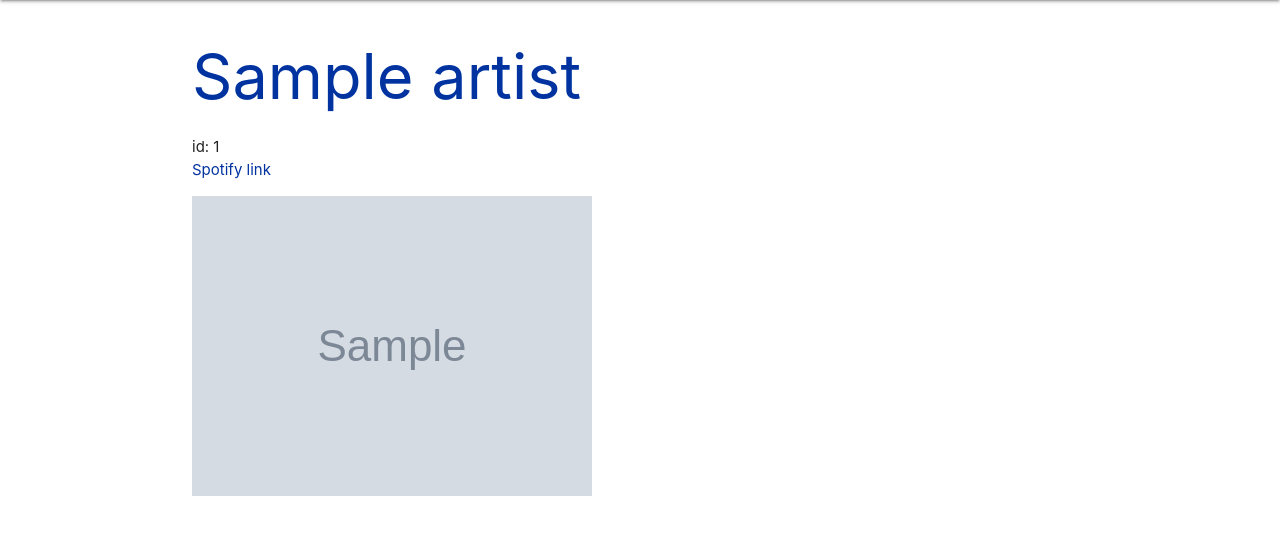
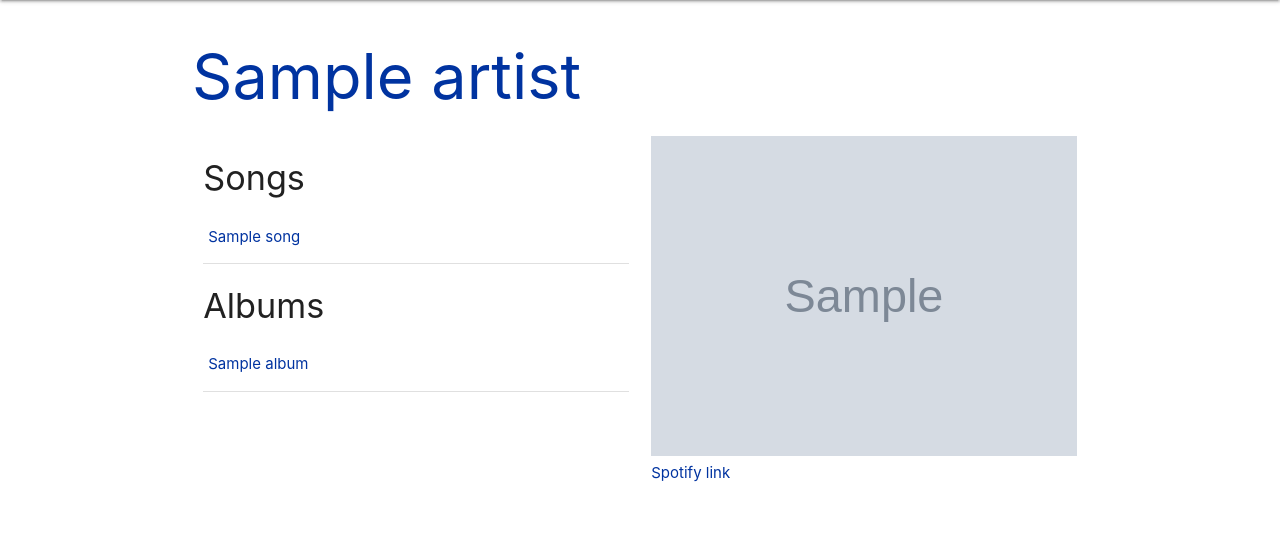
Before and after one commit to hain222/CS498GroupRepo, a Django app: page /artists/1 in a window 1280 px wide. Shown: the part 64-599 px from the top of the page. Run offline with Django 3.2, Linux system fonts and the light colour scheme; tables that the repository leaves empty hold one stand-in row (values such as "Sample post"); grey boxes marked "Sample" are stand-in pictures.

Commit message:
update templates/pages

```diff
--- a/django_project/blog/static/blog/css/custom.css
+++ b/django_project/blog/static/blog/css/custom.css
@@ -31,7 +31,7 @@ br {
 	margin-top: 2;
 }
 
-a{
+a {
 	color: #0033A0;
 }
 a.hover{
--- a/django_project/blog/templates/blog/artist.html
+++ b/django_project/blog/templates/blog/artist.html
@@ -3,11 +3,51 @@
 {% block content %}
 <div class="container">
 	<h1>{{ artist.name }}</h1>
-	<p>
-		id: {{ artist.id }}
-		<br>
-		<a href="{{ artist.link }}">Spotify link</a>
-	</p>
-	<img src="{{ artist.image }}" alt="">
+	<div class="row">
+		<div class="col s12 m6">
+			<div class="">
+				<h4>Songs</h4>
+				<table>
+					{% for song in songs %}
+					{% for as in artist_song_ids %}
+					{% if as.song_id == song.id %}
+					<tr>
+						<td>
+							<a href="/songs/{{ song.id }}">
+								{{ song.name }}
+							</a>
+						</td>
+					</tr>
+					{% endif %}
+					{% endfor %}
+					<br>
+					{% endfor %}
+				</table>
+			</div>
+			<div class="">
+				<h4>Albums</h4>
+				<table>
+					{% for album in albums %}
+					{% for as in artist_album_ids %}
+					{% if as.album_id == album.id %}
+					<tr>
+						<td>
+							<a href="/albums/{{ album.id }}">
+								{{ album.name }}
+							</a>
+						</td>
+					</tr>
+					{% endif %}
+					{% endfor %}
+					<br>
+					{% endfor %}
+				</table>
+			</div>
+		</div>
+		<div class="col s12 m6">
+				<img src="{{ artist.image }}" alt="" width="100%">
+				<a href="{{ artist.link }}">Spotify link</a>
+		</div>
+	</div>
 </div>
 {% endblock content %}
--- a/django_project/blog/views.py
+++ b/django_project/blog/views.py
@@ -42,8 +42,6 @@ def about(request):
 
 def albums(request):
 	albums = Album.objects.all()
-
-
 	return render(
 		request,
 		'blog/albums.html',
@@ -57,12 +55,16 @@ def album(request, albumid):
 	album = Album.objects.filter(id=albumid).first()
 
 	song_ids = Song.objects.values('id')
-
-	song_id_list=list()
+	song_id_list = list()
 	for i in Songalbum.objects.filter(song_id__in=song_ids, album_id=albumid).values('song_id'):
 		song_id_list.append(i['song_id'])
+	songs = Song.objects.filter(id__in=song_id_list)
 
-	songs = Song.objects.filter(id__in=song_id_list)
+	artist_ids = Artist.objects.values('id')
+	artist_id_list = list()
+	for i in Albumartist.objects.filter(artist_id__in=artist_ids, album_id=albumid).values('artist_id'):
+		artist_id_list.append(i['artist_id'])
+	artists = Artist.objects.filter(id__in=artist_id_list)
 
 	return render(
 		request,
@@ -70,7 +72,8 @@ def album(request, albumid):
 		{
 			'title': album.name,
 			'album': album,
-			'songs': songs
+			'songs': songs,
+			'artists': artists
 		}
 	)
 
@@ -88,12 +91,30 @@ def artists(request):
 def artist(request, artistid):
 	artist = Artist.objects.filter(id=artistid).first()
 
+	songs = Song.objects.all()
+	songids = Song.objects.values('id')
+	artist_song_ids = list()
+	for i in Songartist.objects.filter(song_id__in=songids).values('artist_id', 'song_id'):
+		if i['artist_id'] == artistid:
+			artist_song_ids.append(i)
+
+	albums = Album.objects.all()
+	albumids = Album.objects.values('id')
+	artist_album_ids = list()
+	for i in Albumartist.objects.filter(album_id__in=albumids).values('artist_id', 'album_id'):
+		if i['artist_id'] == artistid:
+			artist_album_ids.append(i)
+
 	return render(
 		request,
 		'blog/artist.html',
 		{
 			'title': artist.name,
-			'artist': artist
+			'artist': artist,
+			'artist_song_ids': artist_song_ids,
+			'songs': songs,
+			'artist_album_ids': artist_album_ids,
+			'albums': albums
 		}
 	)
 
@@ -130,27 +151,40 @@ def songs(request):
 def song(request, songid):
 	song = Song.objects.filter(id=songid).first()
 
-	duration=song.duration
+	artist_ids = Artist.objects.values('id')
+	artist_id_list = list()
+	for i in Songartist.objects.filter(artist_id__in=artist_ids, song_id=songid).values('artist_id'):
+		artist_id_list.append(i['artist_id'])
+	artists = Artist.objects.filter(id__in=artist_id_list)
+
+	albums_ids = Album.objects.values('id')
+	album_id_list = list()
+	for i in Songalbum.objects.filter(album_id__in=albums_ids, song_id=songid).values('album_id'):
+		album_id_list.append(i['album_id'])
+	album = Album.objects.filter(id__in=album_id_list).first()
+
+	duration = song.duration
 	# print(duration)
-	s=duration/1000
-	m,s=divmod(s,60)
-	h,m=divmod(m,60)
-	d,h=divmod(h,24)
+	s = duration / 1000
+	m,s = divmod(s, 60)
+	h,m = divmod(m, 60)
+	d,h = divmod(h, 24)
 	s = '0' + str(int(s)) if int(s) < 10 else str(int(s))
 	m = '0' + str(int(m)) if int(m) < 10 else str(int(m))
 	h = '0' + str(int(h)) if int(h) < 10 else str(int(h))
 	d = '0' + str(int(d)) if int(d) < 10 else str(int(d))
-	time = '{}:{}:{}:{}'.format(d,h,m,s)
-	if d=='00' and h=='00':
-		time=time[6:]
-	elif d=='00':
-		time=time[3:]
-	# print(time)
+	time = '{}:{}:{}:{}'.format(d, h, m, s)
+	if d == '00' and h == '00':
+		time = time[6:]
+	elif d == '00':
+		time = time[3:]
 
 	context = {
 		'title': song.name,
 		'song': song,
-		'time': time
+		'time': time,
+		'artists': artists,
+		'album': album
 	}
 
 	return render(request, 'blog/song.html', context)
```
Also changed, not shown: django_project/blog/templates/blog/album.html (+31 -10 lines), django_project/blog/templates/blog/albums.html (+5 -4 lines), django_project/blog/templates/blog/artists.html (+5 -7 lines), django_project/blog/templates/blog/home.html (+2 -8 lines), django_project/blog/templates/blog/song.html (+26 -1 lines), django_project/blog/templates/blog/songs.html (+6 -12 lines).
